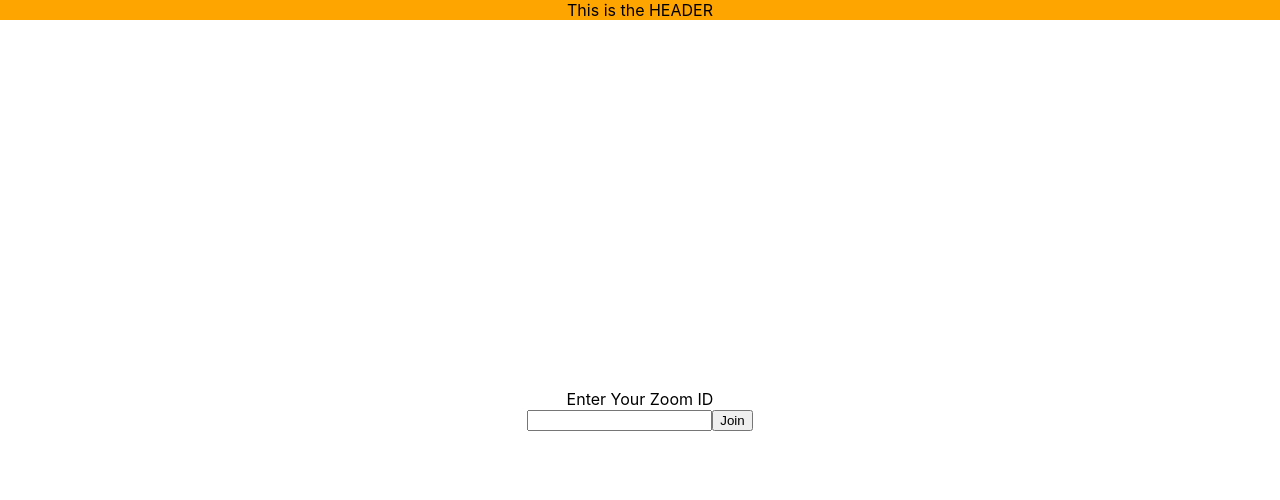
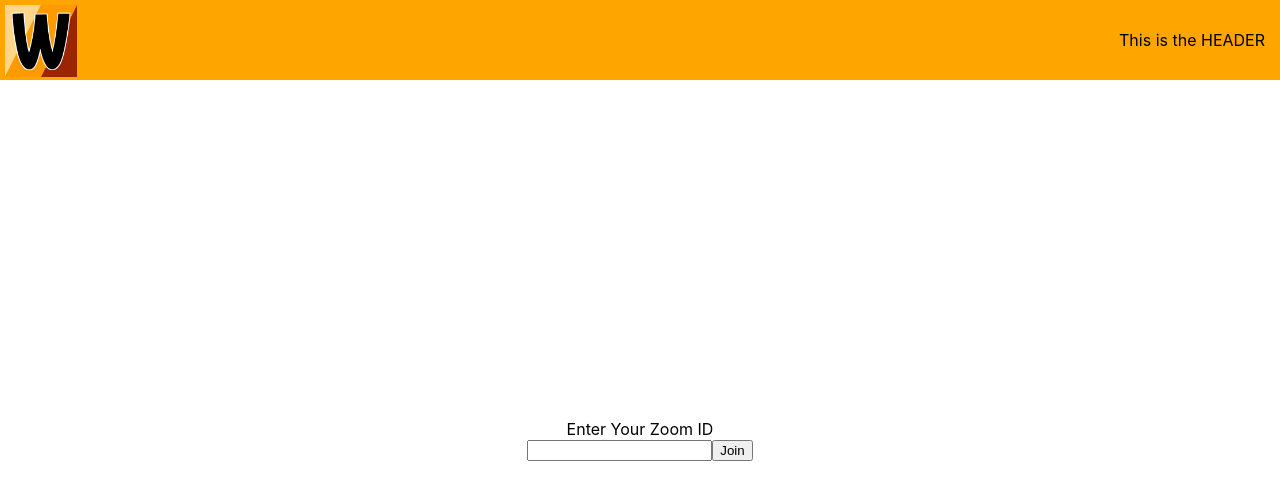
Before and after one commit to RapidKebab/ProjectWobble, a React (Create React App) app in the folder wobbl/: page / in a window 1280 px wide. Shown: the top 500 px of the page. Built offline with nearby package versions, Linux system fonts and the light colour scheme.

Commit message:
more formatting

```diff
--- a/wobbl/src/components/Header/Header.css
+++ b/wobbl/src/components/Header/Header.css
@@ -1,5 +1,17 @@
 .header{
-    text-align: center;
+    display: flex;
+    flex-direction: row;
+    justify-content: space-between;
     background: orange;
     width: 100%;
+    height: 10%;
 }
+
+.icon{
+    height: 90%;
+    margin: 5px;
+}
+.headerText{
+    align-self: center;
+    margin: 15px;
+}
--- a/wobbl/src/components/Header/Header.js
+++ b/wobbl/src/components/Header/Header.js
@@ -1,12 +1,15 @@
 import React, { Component } from "react";
 import "./Header.css";
-
+import Icon from "../../img/wobblicon.png";
 export default class Header extends Component {
   render() {
     return (
-      <>
-        <div className="header">This is the HEADER</div>
-      </>
+      <div className="header">
+        <img className ="icon" src={Icon}/>
+        <div className="headerText">
+          This is the HEADER
+        </div>
+      </div>
     );
   }
 }
```
Also changed, not shown: wobbl/src/img/wobblico64x64.png (added), wobbl/src/img/wobblicon.png (added).
